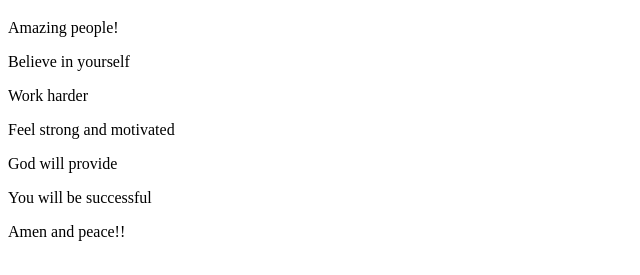
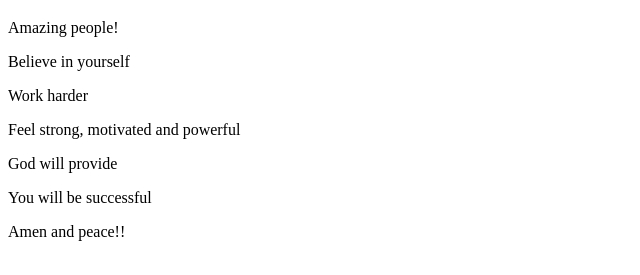
Before and after one commit to yvanof2/webcode, a plain HTML site: page index.html in a window 1280 px wide. Shown: the part 61-336 px from the top of the page, without its empty margins (0-640 px from the left). Drawn offline with Linux system fonts and the light colour scheme.

Commit message:
index.html

```diff
--- a/index.html
+++ b/index.html
@@ -6,7 +6,7 @@
 <p> Amazing people!</p>
 <p>Believe in yourself</p>
 <p>Work harder</p>
-<p>Feel strong and motivated</p>
+<p>Feel strong, motivated and powerful</p>
 <p>God will provide</p>
 <p>You will be successful</p>
 <p>Amen and peace!!</p>
```
